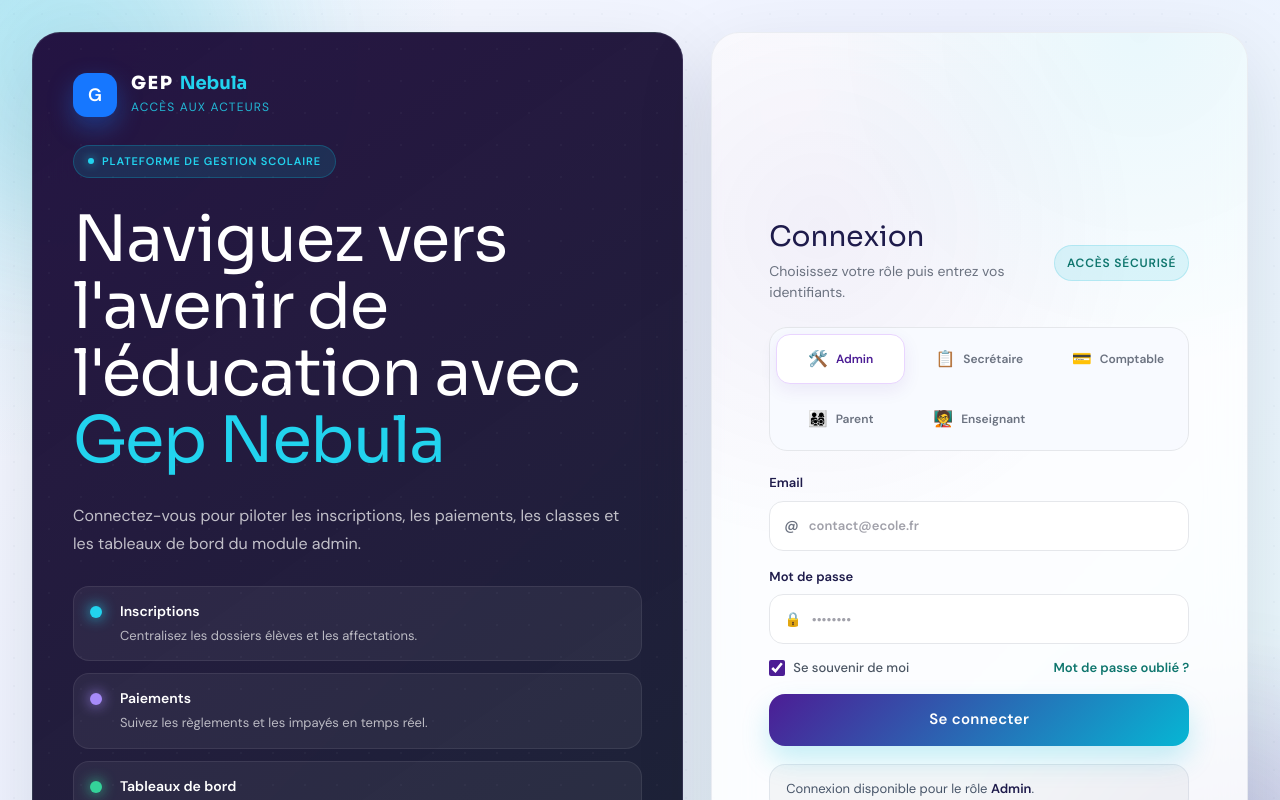
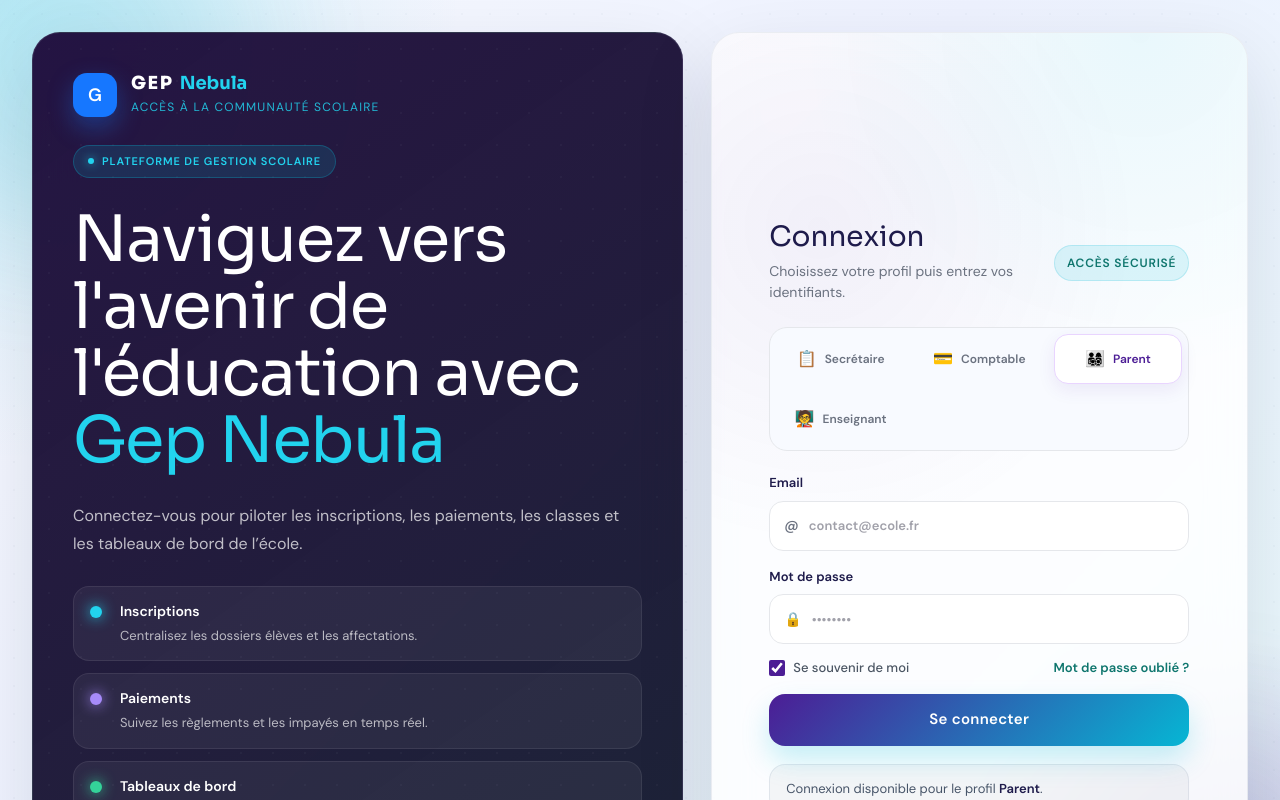
Before and after one commit to theubofride-collab/gep-frontend, a React (Vite) app: page /login in a window 1280 px wide. Shown: the top 800 px of the page. Built offline with nearby package versions, Linux system fonts and the light colour scheme.

Commit message:
Update admin module

```diff
--- a/src/components/Ps/PageConnexion/LoginHero.jsx
+++ b/src/components/Ps/PageConnexion/LoginHero.jsx
@@ -10,7 +10,7 @@ export default function LoginHero({ highlights, metrics }) {
 						<span>GEP</span>
 						<strong>Nebula</strong>
 					</div>
-					<p className="login-brand-kicker">Accès aux acteurs</p>
+					<p className="login-brand-kicker">Accès à la communauté scolaire</p>
 				</div>
 			</div>
 
@@ -25,7 +25,7 @@ export default function LoginHero({ highlights, metrics }) {
 			</h1>
 
 			<p className="login-hero-copy">
-				Connectez-vous pour piloter les inscriptions, les paiements, les classes et les tableaux de bord du module admin.
+				Connectez-vous pour piloter les inscriptions, les paiements, les classes et les tableaux de bord de l’école.
 			</p>
 
 			<div className="login-highlights">
--- a/src/components/Ps/PageConnexion/LoginPanel.jsx
+++ b/src/components/Ps/PageConnexion/LoginPanel.jsx
@@ -17,7 +17,7 @@ export default function LoginPanel({
 				<div className="login-panel-header">
 					<div>
 						<h2>Connexion</h2>
-						<p>Choisissez votre rôle puis entrez vos identifiants.</p>
+						<p>Choisissez votre profil puis entrez vos identifiants.</p>
 					</div>
 					<span className="login-panel-chip">Accès sécurisé</span>
 				</div>
@@ -95,7 +95,7 @@ export default function LoginPanel({
 				</form>
 
 				<div className="login-footer-note">
-					Connexion disponible pour le rôle <strong>{roles.find(role => role.id === activeRole)?.label}</strong>.
+					Connexion disponible pour le profil <strong>{roles.find(role => role.id === activeRole)?.label}</strong>.
 				</div>
 			</div>
 		</section>
--- a/src/components/Ps/PageConnexion/loginData.js
+++ b/src/components/Ps/PageConnexion/loginData.js
@@ -1,5 +1,4 @@
 export const roles = [
-	{ id: 'admin', label: 'Admin', icon: '🛠️' },
 	{ id: 'secretaire', label: 'Secrétaire', icon: '📋' },
 	{ id: 'comptable', label: 'Comptable', icon: '💳' },
 	{ id: 'parent', label: 'Parent', icon: '👨‍👩‍👧‍👦' },
@@ -11,7 +10,7 @@ export const rolesWithMatricule = new Set(['secretaire', 'comptable', 'enseignan
 export const highlights = [
 	{ title: 'Inscriptions', detail: 'Centralisez les dossiers élèves et les affectations.', tone: 'login-tone-cyan' },
 	{ title: 'Paiements', detail: 'Suivez les règlements et les impayés en temps réel.', tone: 'login-tone-violet' },
-	{ title: 'Tableaux de bord', detail: 'Accédez aux indicateurs clés du module admin.', tone: 'login-tone-green' },
+	{ title: 'Tableaux de bord', detail: 'Accédez aux indicateurs clés de l’école.', tone: 'login-tone-green' },
 ]
 
 export const metrics = [
--- a/src/pages/Ps/PageConnexion/Login.jsx
+++ b/src/pages/Ps/PageConnexion/Login.jsx
@@ -7,7 +7,7 @@ import './Login.css'
 
 export default function Login() {
 	const navigate = useNavigate()
-	const [activeRole, setActiveRole] = useState('admin')
+	const [activeRole, setActiveRole] = useState('parent')
 	const [email, setEmail] = useState('')
 	const [matricule, setMatricule] = useState('')
 	const [password, setPassword] = useState('')
```
Also changed, not shown: 2 other files (tests, documents, lock files or other folders).
